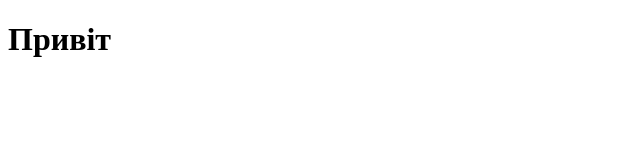
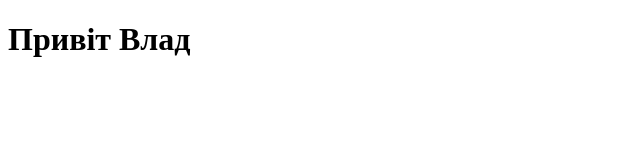
Before and after one commit to vladvolchek/Tutorial, a plain HTML site: page index.html in a window 1280 px wide. Shown: the whole page, without its empty margins (0-640 px from the left). Drawn offline with Linux system fonts and the light colour scheme.

Commit message:
Update index.html

```diff
--- a/index.html
+++ b/index.html
@@ -6,6 +6,6 @@
   <title>Document</title>
 </head>
 <body>
-  <h1>Привіт</h1>
+  <h1>Привіт Влад</h1>
 </body>
 </html>
```
